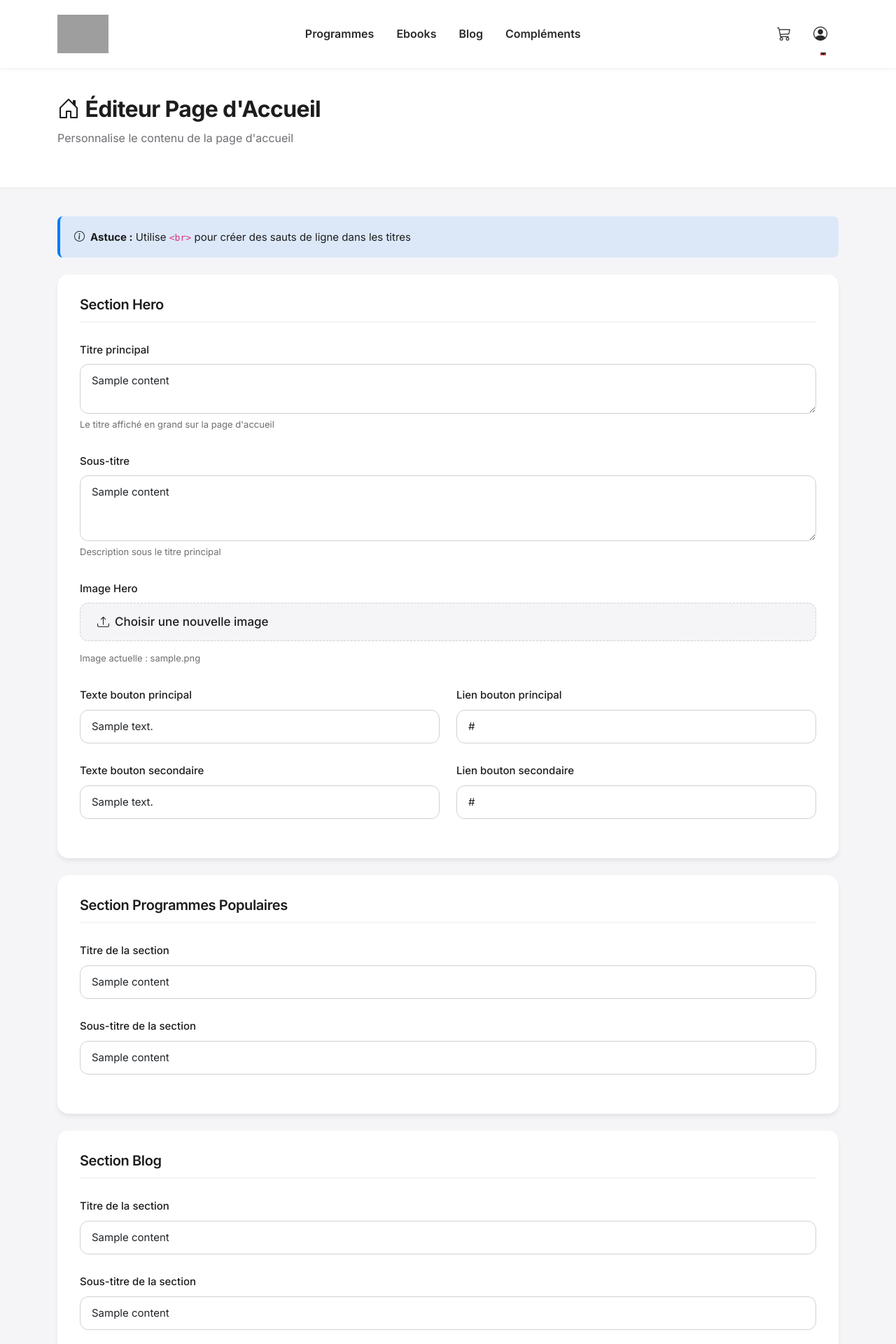
After one commit to max0067/saas, a Flask app: page /admin/home-editor/ in a window 1280 px wide. The commit adds this page. Shown: the top 1920 px of the page at 70% size. Run offline with Flask 3, Linux system fonts and the light colour scheme; a user stored in the database is signed in; tables that the repository leaves empty hold one stand-in row (values such as "Sample post"); some libraries are stand-ins or nearby versions; grey boxes are pictures that could not be loaded.

Commit message:
Créer système d'édition de la page d'accueil
Nouveau modèle HomeContent:
- Stocke contenu éditable de la page d'accueil en base
- Hero section (titre, sous-titre, image, boutons)
- Sections programmes, blog, CTA
- Méthode get_content() pour créer automatiquement

Admin blueprint home_editor:
- Interface édition complète avec design Apple
- Upload d'images hero
- Formulaires pour tous les textes et liens
- Validation et enregistrement en base

Template admin/home_editor/index.html:
- Design Apple cohérent
- Formulaire structuré par sections
- Support HTML dans les titres (<br>)
- Upload fichiers avec preview

Mise à jour homepage:
- Utilise content depuis base de données
- Support images locales et URLs
- Tous les textes éditables dynamiquement

Intégrations:
- Blueprint enregistré dans app
- Lien dans admin dashboard
- Import models et routes configurés

```diff
--- a/fitgang_app/__init__.py
+++ b/fitgang_app/__init__.py
@@ -65,7 +65,7 @@ def create_app(config_name=None):
     # Admin blueprints
     from fitgang_app.blueprints.admin import (
         admin_bp, admin_users_bp, admin_products_bp,
-        admin_blog_bp, admin_analytics_bp, admin_affiliates_bp, admin_photos_bp, admin_gifts_bp
+        admin_blog_bp, admin_analytics_bp, admin_affiliates_bp, admin_photos_bp, admin_gifts_bp, admin_home_editor_bp
     )
     from fitgang_app.blueprints.admin.programs import admin_programs_bp
     from fitgang_app.blueprints.admin.ebooks import admin_ebooks_bp
@@ -98,6 +98,7 @@ def create_app(config_name=None):
     app.register_blueprint(admin_affiliates_bp, url_prefix='/admin/affiliates')
     app.register_blueprint(admin_photos_bp, url_prefix='/admin/photos')
     app.register_blueprint(admin_gifts_bp, url_prefix='/admin/gifts')
+    app.register_blueprint(admin_home_editor_bp, url_prefix='/admin/home-editor')
 
     # Register error handlers
     @app.errorhandler(404)
--- a/fitgang_app/blueprints/admin/__init__.py
+++ b/fitgang_app/blueprints/admin/__init__.py
@@ -41,6 +41,7 @@ from fitgang_app.blueprints.admin.analytics import admin_analytics_bp
 from fitgang_app.blueprints.admin.affiliates import admin_affiliates_bp
 from fitgang_app.blueprints.admin.photos import admin_photos_bp
 from fitgang_app.blueprints.admin.gifts import admin_gifts_bp
+from fitgang_app.blueprints.admin.home_editor import admin_home_editor_bp
 
 __all__ = [
     'admin_bp',
@@ -51,4 +52,5 @@ __all__ = [
     'admin_affiliates_bp',
     'admin_photos_bp',
     'admin_gifts_bp',
+    'admin_home_editor_bp',
 ]
--- a/fitgang_app/blueprints/main.py
+++ b/fitgang_app/blueprints/main.py
@@ -1,6 +1,6 @@
 """Main blueprint."""
 from flask import Blueprint, render_template, send_file, current_app, abort
-from fitgang_app.models import BlogPost, Product
+from fitgang_app.models import BlogPost, Product, HomeContent
 from fitgang_app.utils.uploads import verify_signed_url_token
 import os
 
@@ -12,11 +12,13 @@ def index():
     """Homepage."""
     featured_posts = BlogPost.query.filter_by(is_published=True, is_featured=True).limit(3).all()
     featured_products = Product.query.filter_by(is_published=True, is_featured=True).limit(3).all()
+    home_content = HomeContent.get_content()
 
     return render_template(
         'index.html',
         featured_posts=featured_posts,
-        featured_products=featured_products
+        featured_products=featured_products,
+        content=home_content
     )
 
 
--- a/fitgang_app/models/__init__.py
+++ b/fitgang_app/models/__init__.py
@@ -9,6 +9,7 @@ from fitgang_app.models.gift import GiftCode, GiftLog
 from fitgang_app.models.affiliate import Affiliate, AffiliateClick, AffiliateConversion
 from fitgang_app.models.program import ProgramWeek, ProgramDay, UserProgramProgress
 from fitgang_app.models.supplement import Supplement, SupplementRecommendation
+from fitgang_app.models.home_content import HomeContent
 
 __all__ = [
     'User',
@@ -40,4 +41,5 @@ __all__ = [
     'UserProgramProgress',
     'Supplement',
     'SupplementRecommendation',
+    'HomeContent',
 ]
--- /dev/null
+++ b/fitgang_app/templates/admin/home_editor/index.html
@@ -0,0 +1,300 @@
+{% extends "base.html" %}
+
+{% block title %}Éditeur Page d'Accueil - {{ site_name }}{% endblock %}
+
+{% block extra_css %}
+<style>
+:root {
+    --apple-blue: #007AFF;
+    --apple-gray: #F5F5F7;
+    --apple-dark: #1D1D1F;
+}
+
+body {
+    background: var(--apple-gray);
+}
+
+.editor-header {
+    background: white;
+    padding: 40px 0;
+    border-bottom: 1px solid #e5e5e7;
+    margin-bottom: 40px;
+}
+
+.editor-title {
+    font-size: 2rem;
+    font-weight: 700;
+    color: var(--apple-dark);
+    letter-spacing: -0.02em;
+    margin-bottom: 0.5rem;
+}
+
+.editor-subtitle {
+    font-size: 1rem;
+    color: #6e6e73;
+    font-weight: 400;
+}
+
+.editor-card {
+    background: white;
+    border-radius: 16px;
+    padding: 32px;
+    box-shadow: 0 4px 6px rgba(0,0,0,0.07);
+    margin-bottom: 24px;
+}
+
+.section-header {
+    font-size: 1.25rem;
+    font-weight: 600;
+    color: var(--apple-dark);
+    margin-bottom: 24px;
+    padding-bottom: 12px;
+    border-bottom: 2px solid var(--apple-gray);
+}
+
+.form-label {
+    font-size: 0.9375rem;
+    font-weight: 500;
+    color: var(--apple-dark);
+    margin-bottom: 8px;
+}
+
+.form-control, .form-select {
+    border-radius: 12px;
+    border: 1.5px solid #d1d1d6;
+    padding: 12px 16px;
+    font-size: 0.9375rem;
+    transition: all 0.3s ease;
+}
+
+.form-control:focus, .form-select:focus {
+    border-color: var(--apple-blue);
+    box-shadow: 0 0 0 4px rgba(0, 122, 255, 0.1);
+}
+
+.form-text {
+    font-size: 0.8125rem;
+    color: #6e6e73;
+    margin-top: 6px;
+}
+
+.btn-save {
+    background: var(--apple-blue);
+    color: white;
+    padding: 12px 32px;
+    border-radius: 100px;
+    font-weight: 500;
+    border: none;
+    transition: all 0.3s ease;
+}
+
+.btn-save:hover {
+    background: #0051D5;
+    color: white;
+    transform: scale(1.05);
+}
+
+.btn-back {
+    background: transparent;
+    color: var(--apple-dark);
+    padding: 12px 24px;
+    border-radius: 100px;
+    font-weight: 500;
+    border: 1.5px solid #d1d1d6;
+    transition: all 0.3s ease;
+}
+
+.btn-back:hover {
+    background: var(--apple-gray);
+    color: var(--apple-dark);
+}
+
+.preview-note {
+    background: rgba(0, 122, 255, 0.1);
+    border-left: 4px solid var(--apple-blue);
+    padding: 16px 20px;
+    border-radius: 8px;
+    margin-bottom: 24px;
+}
+
+.preview-note p {
+    margin: 0;
+    font-size: 0.9375rem;
+    color: var(--apple-dark);
+}
+
+.file-upload-wrapper {
+    position: relative;
+    overflow: hidden;
+    display: inline-block;
+    width: 100%;
+}
+
+.file-upload-wrapper .btn-file-upload {
+    background: var(--apple-gray);
+    color: var(--apple-dark);
+    padding: 12px 24px;
+    border-radius: 12px;
+    font-weight: 500;
+    border: 1.5px dashed #d1d1d6;
+    width: 100%;
+    cursor: pointer;
+    transition: all 0.3s ease;
+}
+
+.file-upload-wrapper:hover .btn-file-upload {
+    background: #e8e8ea;
+    border-color: var(--apple-blue);
+}
+
+.file-upload-wrapper input[type=file] {
+    position: absolute;
+    left: 0;
+    top: 0;
+    opacity: 0;
+    cursor: pointer;
+    width: 100%;
+    height: 100%;
+}
+</style>
+{% endblock %}
+
+{% block content %}
+<section class="editor-header">
+    <div class="container">
+        <h1 class="editor-title">
+            <i class="bi bi-house-door me-2"></i>Éditeur Page d'Accueil
+        </h1>
+        <p class="editor-subtitle">
+            Personnalise le contenu de la page d'accueil
+        </p>
+    </div>
+</section>
+
+<div class="container pb-5">
+    <div class="preview-note">
+        <p><i class="bi bi-info-circle me-2"></i><strong>Astuce :</strong> Utilise <code>&lt;br&gt;</code> pour créer des sauts de ligne dans les titres</p>
+    </div>
+
+    <form action="{{ url_for('admin_home_editor.update') }}" method="POST" enctype="multipart/form-data">
+        <input type="hidden" name="csrf_token" value="{{ csrf_token() }}">
+
+        <!-- Hero Section -->
+        <div class="editor-card">
+            <h2 class="section-header">Section Hero</h2>
+
+            <div class="mb-4">
+                <label for="hero_title" class="form-label">Titre principal</label>
+                <textarea class="form-control" id="hero_title" name="hero_title" rows="2" required>{{ content.hero_title|safe }}</textarea>
+                <small class="form-text">Le titre affiché en grand sur la page d'accueil</small>
+            </div>
+
+            <div class="mb-4">
+                <label for="hero_subtitle" class="form-label">Sous-titre</label>
+                <textarea class="form-control" id="hero_subtitle" name="hero_subtitle" rows="3" required>{{ content.hero_subtitle }}</textarea>
+                <small class="form-text">Description sous le titre principal</small>
+            </div>
+
+            <div class="mb-4">
+                <label for="hero_image" class="form-label">Image Hero</label>
+                <div class="file-upload-wrapper">
+                    <label class="btn-file-upload">
+                        <i class="bi bi-upload me-2"></i>Choisir une nouvelle image
+                        <input type="file" id="hero_image" name="hero_image" accept="image/*">
+                    </label>
+                </div>
+                <small class="form-text">Image actuelle : {{ content.hero_image }}</small>
+            </div>
+
+            <div class="row">
+                <div class="col-md-6 mb-4">
+                    <label for="hero_button_text" class="form-label">Texte bouton principal</label>
+                    <input type="text" class="form-control" id="hero_button_text" name="hero_button_text" value="{{ content.hero_button_text }}" required>
+                </div>
+
+                <div class="col-md-6 mb-4">
+                    <label for="hero_button_link" class="form-label">Lien bouton principal</label>
+                    <input type="text" class="form-control" id="hero_button_link" name="hero_button_link" value="{{ content.hero_button_link }}" required>
+                </div>
+
+                <div class="col-md-6 mb-4">
+                    <label for="hero_secondary_button_text" class="form-label">Texte bouton secondaire</label>
+                    <input type="text" class="form-control" id="hero_secondary_button_text" name="hero_secondary_button_text" value="{{ content.hero_secondary_button_text }}" required>
+                </div>
+
+                <div class="col-md-6 mb-4">
+                    <label for="hero_secondary_button_link" class="form-label">Lien bouton secondaire</label>
+                    <input type="text" class="form-control" id="hero_secondary_button_link" name="hero_secondary_button_link" value="{{ content.hero_secondary_button_link }}" required>
+                </div>
+            </div>
+        </div>
+
+        <!-- Featured Products Section -->
+        <div class="editor-card">
+            <h2 class="section-header">Section Programmes Populaires</h2>
+
+            <div class="mb-4">
+                <label for="products_section_title" class="form-label">Titre de la section</label>
+                <input type="text" class="form-control" id="products_section_title" name="products_section_title" value="{{ content.products_section_title }}" required>
+            </div>
+
+            <div class="mb-4">
+                <label for="products_section_subtitle" class="form-label">Sous-titre de la section</label>
+                <input type="text" class="form-control" id="products_section_subtitle" name="products_section_subtitle" value="{{ content.products_section_subtitle }}" required>
+            </div>
+        </div>
+
+        <!-- Blog Section -->
+        <div class="editor-card">
+            <h2 class="section-header">Section Blog</h2>
+
+            <div class="mb-4">
+                <label for="blog_section_title" class="form-label">Titre de la section</label>
+                <input type="text" class="form-control" id="blog_section_title" name="blog_section_title" value="{{ content.blog_section_title }}" required>
+            </div>
+
+            <div class="mb-4">
+                <label for="blog_section_subtitle" class="form-label">Sous-titre de la section</label>
+                <input type="text" class="form-control" id="blog_section_subtitle" name="blog_section_subtitle" value="{{ content.blog_section_subtitle }}" required>
+            </div>
+        </div>
+
+        <!-- CTA Section -->
+        <div class="editor-card">
+            <h2 class="section-header">Section Appel à l'Action (CTA)</h2>
+
+            <div class="mb-4">
+                <label for="cta_title" class="form-label">Titre CTA</label>
+                <textarea class="form-control" id="cta_title" name="cta_title" rows="2" required>{{ content.cta_title|safe }}</textarea>
+            </div>
+
+            <div class="mb-4">
+                <label for="cta_subtitle" class="form-label">Sous-titre CTA</label>
+                <textarea class="form-control" id="cta_subtitle" name="cta_subtitle" rows="2" required>{{ content.cta_subtitle }}</textarea>
+            </div>
+
+            <div class="row">
+                <div class="col-md-6 mb-4">
+                    <label for="cta_button_text" class="form-label">Texte du bouton</label>
+                    <input type="text" class="form-control" id="cta_button_text" name="cta_button_text" value="{{ content.cta_button_text }}" required>
+                </div>
+
+                <div class="col-md-6 mb-4">
+                    <label for="cta_button_link" class="form-label">Lien du bouton</label>
+                    <input type="text" class="form-control" id="cta_button_link" name="cta_button_link" value="{{ content.cta_button_link }}" required>
+                </div>
+            </div>
+        </div>
+
+        <!-- Actions -->
+        <div class="d-flex gap-3 justify-content-between">
+            <a href="{{ url_for('admin.index') }}" class="btn-back">
+                <i class="bi bi-arrow-left me-2"></i>Retour
+            </a>
+            <button type="submit" class="btn-save">
+                <i class="bi bi-check-lg me-2"></i>Enregistrer les modifications
+            </button>
+        </div>
+    </form>
+</div>
+{% endblock %}
```
Also changed, not shown: fitgang_app/blueprints/admin/home_editor.py (added, +63 -0 lines), fitgang_app/blueprints/dashboard.py (+8 -1 lines), fitgang_app/models/home_content.py (added, +50 -0 lines), fitgang_app/templates/admin/dashboard.html (+12 -0 lines), fitgang_app/templates/index.html (+19 -16 lines).
